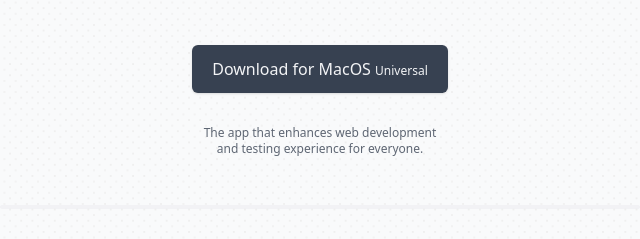
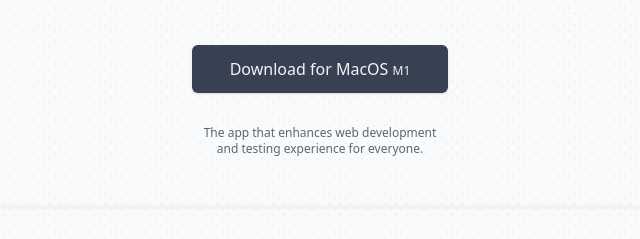
Before and after one commit to auto8-app/builds, a plain HTML site: page index.html in a window 1280 px wide. Shown: the part 389-628 px from the top of the page, 320-960 px from the left. Drawn offline with nearby package versions, Linux system fonts and the light colour scheme.

Commit message:
remove universal to M1 arm64 tag

```diff
--- a/index.html
+++ b/index.html
@@ -123,7 +123,7 @@
                <a
                   href="https://auto8.app/downloads/macos.html"
                   class="mt-6 py-3 w-64 inline-block text-md font-medium rounded-md shadow text-gray-100 bg-gray-700 hover:bg-gray-700/90 dark:bg-orange-500/90 dark:hover:bg-orange-500">
-                  Download for MacOS <span class="text-xs">Universal</span>
+                  Download for MacOS <span class="text-xs">M1</span>
                </a>
             </div>
             <p
```
